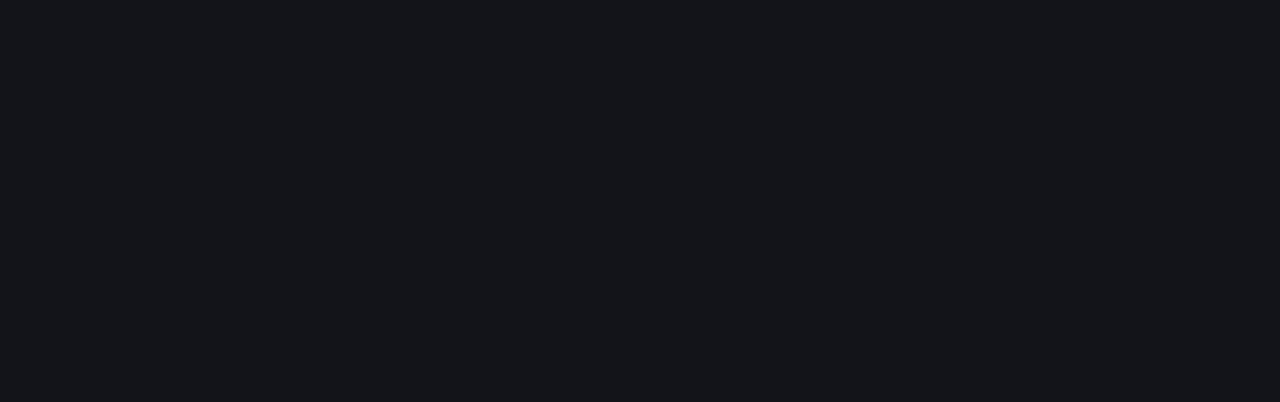
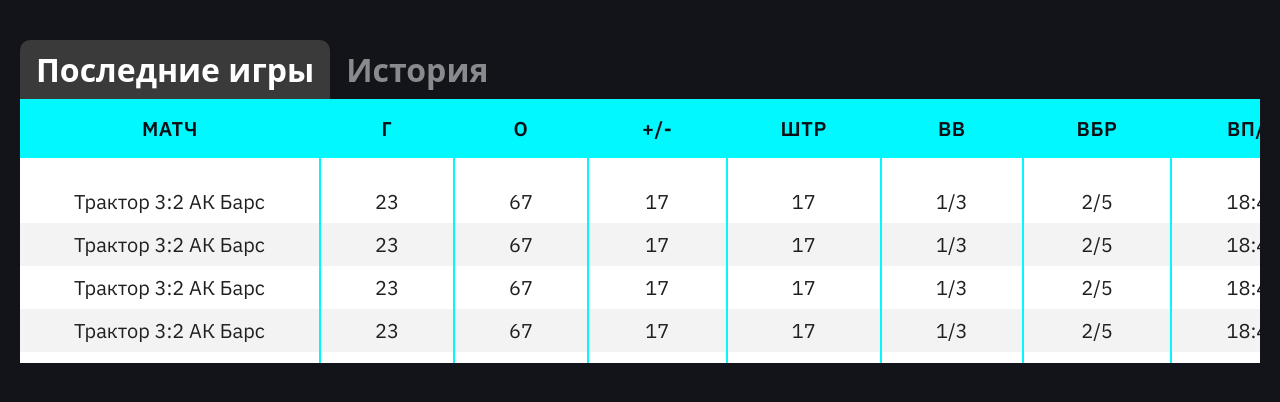
Before and after one commit to radomskaia/hockey-manager-test, a Vue app: page / in a window 1280 px wide. Shown: the top 402 px of the page. Built offline with nearby package versions, Linux system fonts and the light colour scheme.

Commit message:
feat: add player stats table

```diff
--- /dev/null
+++ b/src/components/PlayerStats.scss
@@ -0,0 +1,134 @@
+$tab-padding: 0.5rem 1rem;
+$body-max-height: 16.5rem;
+$scrollbar-width: 11px;
+$cell-padding: 0.5rem 3.375rem;
+$th-padding-block: 1rem;
+$row-edge-padding: 1.875rem;
+$col-match-min-width: 160px;
+
+.player-stats {
+  overflow: hidden;
+  width: 100%;
+
+  &__tabs {
+    display: flex;
+    align-items: stretch;
+  }
+
+  &__tab {
+    -moz-border-radius-topleft: $border-radius;
+    -moz-border-radius-topright: $border-radius;
+    border-top-left-radius: $border-radius;
+    border-top-right-radius: $border-radius;
+    padding: $tab-padding;
+    font-size: $font-size-lg;
+    font-weight: $font-weight-bold;
+    font-family: inherit;
+    cursor: pointer;
+    border: none;
+    background-color: $color-bg;
+    color: $color-text-muted;
+    transition:
+      background-color 0.15s,
+      color 0.15s;
+
+    &--active {
+      background-color: $color-bg-card;
+      color: $color-text-on-card;
+      cursor: auto;
+    }
+
+    &:not(&--active):hover {
+      background-color: $color-bg-row-alt;
+      color: $color-text;
+    }
+  }
+
+  &__body {
+    max-height: $body-max-height;
+    overflow-y: auto;
+    overflow-x: auto;
+
+    &::-webkit-scrollbar {
+      width: $scrollbar-width;
+    }
+
+    &::-webkit-scrollbar-track {
+      background: $color-bg-card;
+    }
+
+    &::-webkit-scrollbar-thumb {
+      background: $color-bg;
+      border-radius: 2px;
+    }
+  }
+
+  &__state {
+    padding: 1.5rem;
+    text-align: center;
+    color: $color-text-muted;
+    font-size: $font-size-base;
+
+    &--error {
+      color: $color-error;
+    }
+  }
+}
+
+.stats-table {
+  font-family: $font-family-table;
+  font-weight: $font-weight-regular;
+  font-size: $font-size-md;
+  color: $color-text;
+  width: 100%;
+  border-collapse: collapse;
+  white-space: nowrap;
+
+  thead tr {
+    position: sticky;
+    top: 0;
+    z-index: 1;
+    background-color: $color-accent;
+    color: $color-text-on-accent;
+  }
+
+  th,
+  td {
+    padding: $cell-padding;
+    text-align: center;
+  }
+
+  th {
+    font-weight: $font-weight-bold;
+    padding-block: $th-padding-block;
+    font-size: $font-size-md;
+    text-transform: uppercase;
+    letter-spacing: 0.03em;
+  }
+
+  tbody tr {
+    background-color: $color-bg-row;
+
+    &:first-child td {
+      padding-top: $row-edge-padding;
+    }
+
+    &:last-child td {
+      padding-bottom: $row-edge-padding;
+    }
+
+    &:nth-child(even) {
+      background-color: $color-bg-row-alt;
+    }
+  }
+
+  td {
+    color: $color-text;
+    border-right: 2px solid $color-accent;
+  }
+
+  &__col--left {
+    text-align: left;
+    min-width: $col-match-min-width;
+  }
+}
--- /dev/null
+++ b/src/components/PlayerStats.vue
@@ -0,0 +1,113 @@
+<script setup lang="ts">
+import { computed, onMounted, ref } from 'vue'
+
+import { storeToRefs } from 'pinia'
+import { useI18n } from 'vue-i18n'
+
+import { TAB, tabConfigByValue, tabs } from '@/components/PlayerStats.config'
+import type { Tab } from '@/components/PlayerStats.config'
+import { usePlayerStore } from '@/stores/player'
+import type { StatsRowKey } from '@/types/player'
+
+type StatsRecord = Partial<Record<StatsRowKey, unknown>>
+
+const store = usePlayerStore()
+const { stats, loading, error } = storeToRefs(store)
+const activeTab = ref<Tab>(TAB.RECENT)
+const { t } = useI18n()
+
+const activeView = computed(() => {
+  const isRecent = activeTab.value === TAB.RECENT
+  const rawRows = isRecent ? (stats.value?.recent_games ?? []) : (stats.value?.seasonStats ?? [])
+
+  const config = tabConfigByValue[activeTab.value]
+
+  return {
+    columns: config.columns,
+    rows: rawRows,
+    rowKey: config.rowKey ?? null,
+  }
+})
+
+function getCellValue(row: StatsRecord, key: StatsRowKey): unknown {
+  return row[key]
+}
+
+function getRowKey(row: StatsRecord, index: number): string | number {
+  const key = activeView.value.rowKey
+  if (!key) return index
+
+  const value = getCellValue(row, key)
+
+  return value == null || value === '' ? index : String(value)
+}
+
+onMounted(() => {
+  void store.fetchStats()
+})
+</script>
+
+<template>
+  <div class="player-stats">
+    <div class="player-stats__tabs">
+      <button
+        v-for="tab in tabs"
+        :key="tab.value"
+        class="player-stats__tab"
+        :class="{ 'player-stats__tab--active': activeTab === tab.value }"
+        @click="activeTab = tab.value"
+      >
+        {{ t(tab.labelKey) }}
+      </button>
+    </div>
+
+    <div
+      v-if="loading"
+      class="player-stats__state"
+    >
+      {{ t('state.loading') }}
+    </div>
+
+    <div
+      v-else-if="error"
+      class="player-stats__state player-stats__state--error"
+    >
+      {{ t(error) }}
+    </div>
+
+    <div
+      v-else-if="stats"
+      class="player-stats__body"
+    >
+      <table class="stats-table">
+        <thead>
+          <tr>
+            <th
+              v-for="col in activeView.columns"
+              :key="col.key"
+              :class="{ 'stats-table__col--left': col.align === 'left' }"
+            >
+              {{ t(col.labelKey) }}
+            </th>
+          </tr>
+        </thead>
+        <tbody>
+          <tr
+            v-for="(row, index) in activeView.rows"
+            :key="getRowKey(row, index)"
+          >
+            <td
+              v-for="col in activeView.columns"
+              :key="col.key"
+              :class="{ 'stats-table__col--left': col.align === 'left' }"
+            >
+              {{ getCellValue(row, col.key) }}
+            </td>
+          </tr>
+        </tbody>
+      </table>
+    </div>
+  </div>
+</template>
+
+<style scoped lang="scss" src="./PlayerStats.scss"></style>
--- /dev/null
+++ b/src/stores/player.ts
@@ -0,0 +1,33 @@
+import { defineStore } from 'pinia'
+import { ref } from 'vue'
+
+import type { PlayerStatsResponse } from '@/types/player'
+import { isPlayerStatsResponse } from '@/utils/validators'
+
+export const usePlayerStore = defineStore('player', () => {
+  const stats = ref<PlayerStatsResponse | null>(null)
+  const loading = ref(false)
+  const error = ref<string | null>(null)
+
+  async function fetchStats() {
+    loading.value = true
+    error.value = null
+
+    try {
+      const response = await fetch('/mock_response.json')
+      const json: unknown = await response.json()
+
+      if (response.ok && isPlayerStatsResponse(json)) {
+        stats.value = json
+      } else {
+        error.value = 'state.error'
+      }
+    } catch {
+      error.value = 'state.error'
+    } finally {
+      loading.value = false
+    }
+  }
+
+  return { stats, loading, error, fetchStats }
+})
--- /dev/null
+++ b/src/utils/validators.ts
@@ -0,0 +1,56 @@
+import type {PlayerStatsResponse, RecentGame, SeasonStat} from '@/types/player'
+
+function isRecentGame(item: unknown): item is RecentGame {
+    if (typeof item !== 'object' || item === null) {
+        return false
+    }
+
+    const game = item as Record<string, unknown>
+
+    return (
+        typeof game['match'] === 'string' &&
+        typeof game['G'] === 'number' &&
+        typeof game['P'] === 'number' &&
+        typeof game['PM'] === 'number' &&
+        typeof game['PIM'] === 'number' &&
+        typeof game['PP'] === 'string' &&
+        typeof game['FO'] === 'string' &&
+        typeof game['ice_time'] === 'string' &&
+        typeof game['SOG'] === 'string'
+    )
+}
+
+function isSeasonStat(item: unknown): item is SeasonStat {
+    if (typeof item !== 'object' || item === null) {
+        return false
+    }
+
+    const stat = item as Record<string, unknown>
+
+    return (
+        typeof stat['season'] === 'number' &&
+        typeof stat['team'] === 'string' &&
+        typeof stat['GP'] === 'number' &&
+        typeof stat['G'] === 'number' &&
+        typeof stat['A'] === 'number' &&
+        typeof stat['P'] === 'number' &&
+        typeof stat['PM'] === 'number' &&
+        typeof stat['PIM'] === 'number' &&
+        typeof stat['ice_time'] === 'string'
+    )
+}
+
+export function isPlayerStatsResponse(response: unknown): response is PlayerStatsResponse {
+    if (typeof response !== 'object' || response === null) {
+        return false
+    }
+
+    const data = response as Record<string, unknown>
+
+    return (
+        Array.isArray(data['recent_games']) &&
+        data['recent_games'].every((item) => isRecentGame(item)) &&
+        Array.isArray(data['seasonStats']) &&
+        data['seasonStats'].every((item) => isSeasonStat(item))
+    )
+}
--- a/src/views/HomeView.vue
+++ b/src/views/HomeView.vue
@@ -1,3 +1,17 @@
+<script setup lang="ts">
+import PlayerStats from '@/components/PlayerStats.vue'
+</script>
+
 <template>
-  <section class="home-view" />
+  <main class="home-view">
+    <PlayerStats />
+  </main>
 </template>
+
+<style scoped lang="scss">
+.home-view {
+  max-width: 94rem;
+  margin: 0 auto;
+  padding: 40px 20px;
+}
+</style>
--- a/src/views/NotFoundView.vue
+++ b/src/views/NotFoundView.vue
@@ -2,7 +2,9 @@
   <section class="not-found-view">
     <h1>404</h1>
     <p>Page not found.</p>
-    <RouterLink to="/"> Back to home </RouterLink>
+    <RouterLink to="/">
+      Back to home
+    </RouterLink>
   </section>
 </template>
 
```
